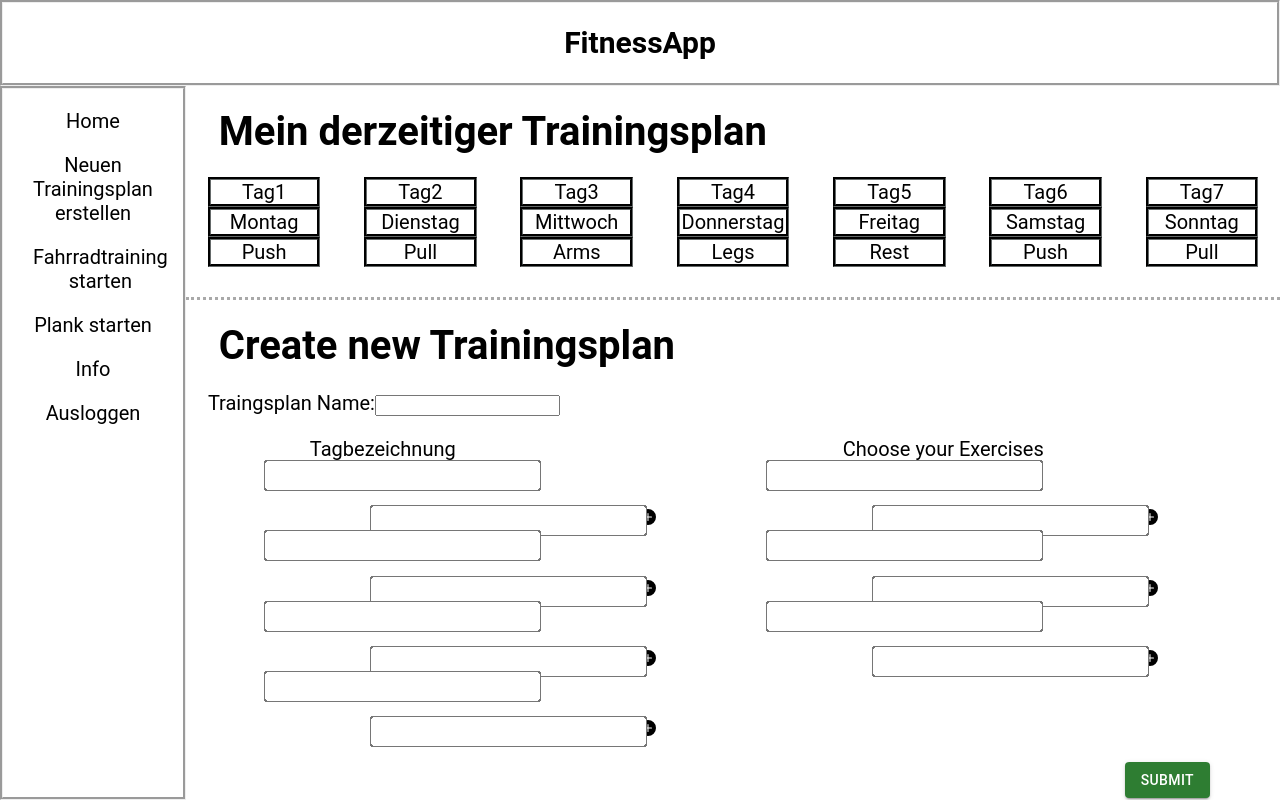
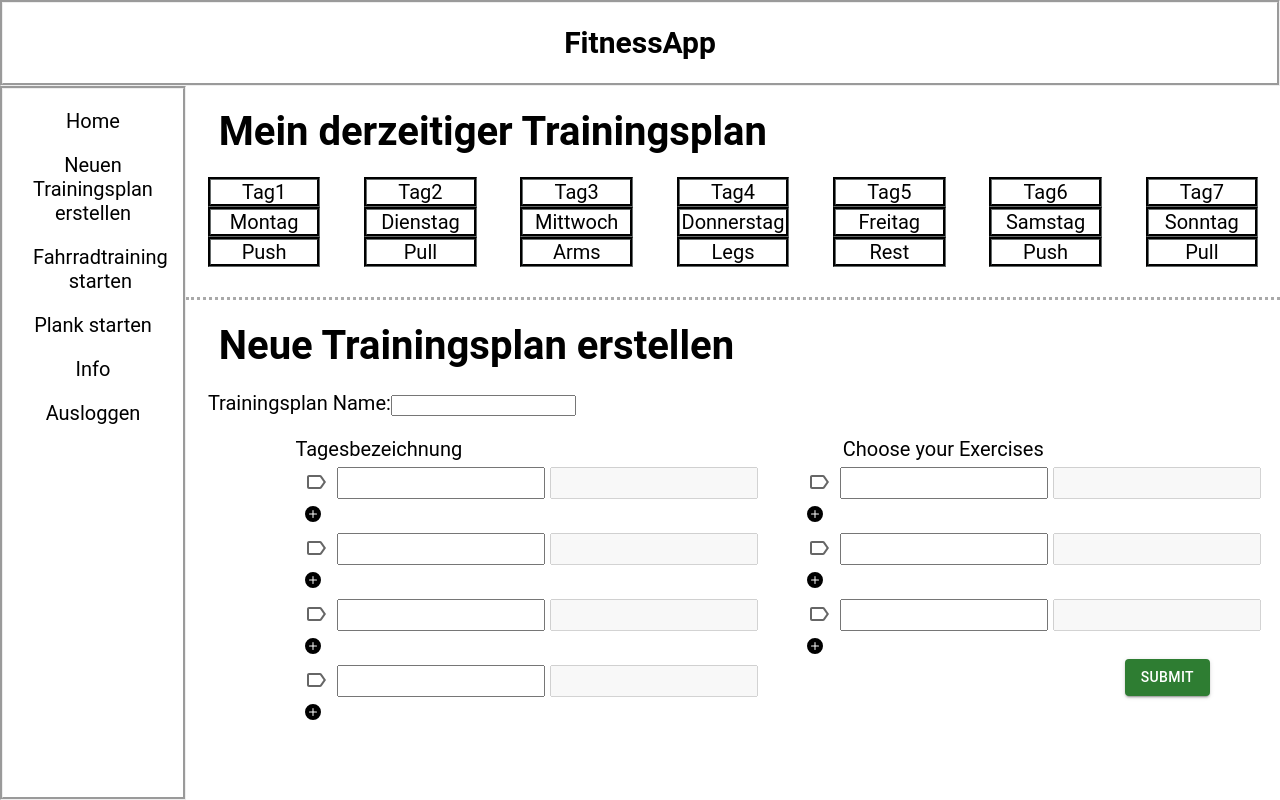
Before and after one commit to Laurin291/fitnesswebapp, a React (Create React App) app: page /create in a window 1280 px wide. Built offline with nearby package versions, Linux system fonts and the light colour scheme.

Commit message:
Validations Bug fixes REST Day Checkbox (Create.js)

```diff
--- a/src/App.js
+++ b/src/App.js
@@ -10,6 +10,7 @@ import CyclingArea from "./pages/CyclingArea.js"
 import React from "react";
 import Plank from "./pages/Plank";
 import Plankanimation from "./pages/Plankanimation";
+import Trainingsplanverwaltung from "./pages/Trainingsplanverwaltung";
 
 function App() {
     return (
@@ -36,6 +37,7 @@ function App() {
                 <Route path="/CyclingArea/:difficulty" element={<CyclingArea/>} />
                 <Route path="/Plank" element={<Plank/>} />
                 <Route path="/Plankanimation/:time" element={<Plankanimation/>} />
+                <Route path="/Trainingsplanverwaltung/:alert" element={<Trainingsplanverwaltung/>} />
             </Routes>
 
         </BrowserRouter>
--- /dev/null
+++ b/src/Regex.js
@@ -0,0 +1,4 @@
+export const validTrainingsplanname = new RegExp(
+    '^[a-zA-Z0-9_]+$'
+);
+export const validTagesbezeichnung = new RegExp('^[a-zA-Z0-9/_]+$')
--- a/src/data.js
+++ b/src/data.js
@@ -13,7 +13,7 @@ class Data {
         // eslint-disable-next-line react-hooks/rules-of-hooks
         useEffect(() => {
             const fetchUebungen = async () => {
-                const { data, error } = await supabase
+                const {data, error} = await supabase
                     .storage
                     .from('images')
                     .download('Beinpresse.PNG')
@@ -126,6 +126,29 @@ class Data {
         return uebungen
     }
 
+    getbyUbung2(uebung) {
+        // eslint-disable-next-line react-hooks/rules-of-hooks
+        const [fetchError, setFetchError] = useState(null)
+        // eslint-disable-next-line react-hooks/rules-of-hooks
+        const [uebungen, setUebungen] = useState(null)
+        // eslint-disable-next-line react-hooks/rules-of-hooks
+        const fetchUebungen = async () => {
+            const {data, error} = await supabase
+                .from("uebungen")
+                .select("uebungID")
+                .match({Name: uebung})
+
+            if (data) {
+                setUebungen(data)
+            }
+
+        }
+        fetchUebungen()
+
+
+        return uebungen
+    }
+
     getbyUbung(table, uebung) {
         // eslint-disable-next-line react-hooks/rules-of-hooks
         const [fetchError, setFetchError] = useState(null)
@@ -157,18 +180,53 @@ class Data {
     }
 
 
-    async post(Name, Kategorie) {
+    async postTrainingsplan(array, trainingsplanname) {
+        let uebungsIDs
+        let tagesbezeichnung
+        let iserror = false
 
-        const {data, error} = await supabase
-            .from('uebungen')
-            .insert([{Name, Kategorie}])
+        const { data2, error } = await supabase
+            .from('trainingsplan')
+            .insert({name: trainingsplanname})
+            .select()
 
-        if (error) {
-            console.log(error)
+
+
+
+
+        console.log(data2)
+
+
+        if (error == null) {
+            const {data, error2} = await supabase
+                .from("trainingsplan")
+                .select("trainingsplanID")
+                .match({name: trainingsplanname})
+
+            if (error2 == null) {
+                for (let i = 0; i < array.length; i++) {
+                    uebungsIDs = array[i][1]
+                    tagesbezeichnung = array[i][0]
+
+
+                    const {error} = await supabase
+                        .from('trainingstag')
+                        .insert([{
+                            trainingsplanID: data[0].trainingsplanID,
+                            uebungIDs: uebungsIDs,
+                            Tagesbezeichung: tagesbezeichnung
+                        }])
+                }
+            } else {
+                iserror = true
+            }
+
+
+        } else {
+            iserror = true
         }
-        if (data) {
-            console.log(data)
-        }
+        return iserror
+
     }
 
     async update(Name, Kategorie, id) {
@@ -183,6 +241,7 @@ class Data {
 }
 
 
-const data = new Data();
+const
+    data = new Data();
 
 export default data
--- a/src/index.css
+++ b/src/index.css
@@ -231,11 +231,7 @@ a {
 
 
 
-.uebungauswählen{
-  margin-left: 25%;
-  margin-top: 5%;
-  scale: 150%;
-}
+
 
 
 
@@ -360,7 +356,7 @@ a {
 }
 
 .plusicon{
-  margin-left: 8%;
+  margin-left: 2%;
 }
 
 #submitButton{
@@ -428,9 +424,26 @@ a {
 
 .tagesbezeichnung{
   color: black;
-  margin-left: 3%;
-  scale: 150%;
+
+  width: 15em;
+  height: 2em;
+  margin-right: 1%;
 }
+
+.uebungauswählen{
+
+  width: 15em;
+  height: 2em;
+}
+
+#loading{
+  position: absolute;
+  justify-content: center;
+}
+.LabelCheckbox{
+
+}
+
 
 /* App.js ****************************************************************** */
 
--- a/src/pages/Create.js
+++ b/src/pages/Create.js
@@ -1,38 +1,52 @@
-import {useState} from 'react'
+import {useEffect, useState} from 'react'
 import data from "../data.js";
 import {ReactComponent as PlusIcon} from '../icons/plus-circle-fill.svg';
 import {Link} from "react-router-dom";
 import Button from '@mui/material/Button';
+import supabase from "../config/supabaseClient";
+import * as React from 'react';
+import Box from '@mui/material/Box';
+import Fade from '@mui/material/Fade';
+import CircularProgress from '@mui/material/CircularProgress';
+import Typography from '@mui/material/Typography';
+import Backdrop from '@mui/material/Backdrop';
+import Snackbar from '@mui/material/Snackbar';
+import MuiAlert from '@mui/material/Alert';
+import {useNavigate} from "react-router-dom";
+import { validTrainingsplanname, validTagesbezeichnung } from '../Regex.js';
+import Checkbox from "@mui/material/Checkbox";
+import LabelOutlinedIcon from '@mui/icons-material/LabelOutlined';
+import LabelIcon from '@mui/icons-material/Label';
 
 
 export default function Create() {
     const [numChildren, setNumChildren] = useState(0)
     const [value, setValue] = useState("Beine");
     const [Trainingsplanname, setTrainingsplanname] = useState('')
-    const [Tgsbz1, setTgsbz1] = useState('')
-    const [Tgsbz2, setTgsbz2] = useState('')
-    const [Tgsbz3, setTgsbz3] = useState('')
-    const [Tgsbz4, setTgsbz4] = useState('')
-    const [Tgsbz5, setTgsbz5] = useState('')
-    const [Tgsbz6, setTgsbz6] = useState('')
-    const [Tgsbz7, setTgsbz7] = useState('')
+
     const [formError, setFormError] = useState(null)
+    const [loading, setLoading] = React.useState(false);
+    const [query, setQuery] = React.useState('idle');
+    const timerRef = React.useRef();
+    const navigate = useNavigate();
+    const [error, setError] = useState(true)
+    const [alertinhalt, setAlertInhalt] = useState("")
+    const [checked, setChecked] = React.useState(true);
 
 
-    let items = []
-
-    window.onbeforeunload = function(){
+    window.onbeforeunload = function () {
         window.localStorage.clear()
         return 'Are you sure you want to leave?';
     };
 
     // Funktion um die ausgewaehlten Uebungen von Uebungselect.js in ihre Kurzform umzuwandeln und anzuzeigen
-    function getText(nummer) {
+    function getUebungText(nummer) {
         let text = null
         text = window.localStorage.getItem(nummer)
 
 
         if (text != null && text.length > 2) {
+            console.log("************** " + text.length)
             let text1 = text.split(",")
             let hilfe = []
             for (let i = 0; i < text1.length; i++) {
@@ -49,15 +63,15 @@ export default function Create() {
 
             if (kurzNamenobjectarray.every(element => element !== null)) {
                 for (let i = 0; i < kurzNamenobjectarray.length; i++) {
-                    let otto = kurzNamenobjectarray[i][0].Kurzname
+                    let kurzname = kurzNamenobjectarray[i][0].Kurzname
 
-                    kurzNameString.push(otto)
+                    kurzNameString.push(kurzname)
                 }
 
             }
-            let ausgabeVor ='';
-            for (let i = 0; i < kurzNameString.length; i++){
-                ausgabeVor = ausgabeVor + kurzNameString[i].replace("[", "").replace("]", "").replace('"', '').replace(' ','') + ", "
+            let ausgabeVor = '';
+            for (let i = 0; i < kurzNameString.length; i++) {
+                ausgabeVor = ausgabeVor + kurzNameString[i].replace("[", "").replace("]", "").replace('"', '').replace(' ', '') + ", "
             }
 
             return ausgabeVor
@@ -68,6 +82,39 @@ export default function Create() {
 
     }
 
+    function getNameText(nummer) {
+        return window.localStorage.getItem("Name" + nummer.number)
+    }
+
+    function getTrainingsplanNameText() {
+        return window.localStorage.getItem("TrainingsplanName")
+    }
+
+    function saveName(name, nummer) {
+
+        if (!validTagesbezeichnung.test(name)) {
+            document.getElementById(nummer.number).style.backgroundColor = 'lightsalmon'
+
+        }else {
+            document.getElementById(nummer.number).style.backgroundColor = "lightgreen";
+            window.localStorage.setItem("Name" + nummer.number, name)
+
+        }
+    }
+
+    function saveTrainingsplanName(name) {
+        if (!validTrainingsplanname.test(name)) {
+            document.getElementById("trainingsplanname").style.backgroundColor = 'lightsalmon'
+
+        }else {
+            document.getElementById("trainingsplanname").style.backgroundColor = "lightgreen";
+            window.localStorage.setItem("TrainingsplanName", name)
+
+        }
+
+
+    }
+
     //Funktion um den LocalStorage zu löschen *********************************
     function clearLocalStorage() {
         window.localStorage.clear()
@@ -75,12 +122,32 @@ export default function Create() {
 
     //Component der Trainingsplanerstellung um öfter das gleiche Object am Bildschirm anzuzeigen
     const DayCreateComponent = (number) => {
+
+
+
+        const handleChange = (event) => {
+            if (document.getElementById(number.number).disabled === false){
+                document.getElementById(number.number).disabled = true
+                document.getElementById(number.number).value = "REST"
+                window.localStorage.setItem("Name"+number.number, "REST")
+            }else{
+                document.getElementById(number.number).disabled = false
+                document.getElementById(number.number).value = ""
+                window.localStorage.setItem("Name"+number.number, "")
+            }
+
+
+        };
+
+
         return (
             <li>
-                <input type="text" className="tagesbezeichnung" value={Tgsbz1}
-                       onChange={(e) => setTgsbz1(e.target.value)}></input>
-                <input type="text" className="uebungauswählen"  value={getText(number.number)}></input>
-                <Link to={'/uebungselect/' + number.number}><PlusIcon class="plusicon"/></Link>
+                <Checkbox icon={<LabelOutlinedIcon/>} checkedIcon={<LabelIcon />} onChange={handleChange}/>
+                <input type="text" id={number.number} className="tagesbezeichnung" defaultValue={getNameText(number)}
+                       onChange={(e) => saveName(e.target.value, number)}></input>
+
+                <input type="text" className="uebungauswählen" disabled value={getUebungText(number.number)}></input>
+                <Link to={'/uebungselect/' + number.number}><PlusIcon class="plusicon"></PlusIcon> </Link>
             </li>
         )
     }
@@ -95,6 +162,95 @@ export default function Create() {
             </div>
         )
     }
+
+
+    // Funktion um den ganzen Trainingsplan zu speichern **********************
+    async function submitAction() {
+        setOpen(false)
+        setError(false)
+
+        let tagesbezeichnungUebungen = []
+        let uebungen = []
+
+        try {
+
+
+            for (let i = 1; i <= 7; i++) {
+
+                uebungen.push(window.localStorage.getItem(i).split(','))
+            }
+
+
+            for (let i = 0; i < uebungen.length; i++) {
+                for (let j = 0; j < uebungen[i].length; j++) {
+
+
+                    const {data, error} = await supabase
+                        .from("uebungen")
+                        .select("uebungID")
+                        .match({Name: uebungen[i][j]})
+
+
+                    uebungen[i][j] = data[0].uebungID
+
+
+                }
+
+                let a = i + 1
+                let b = "Name" + a
+                let newItems = [window.localStorage.getItem(b), uebungen[i]];
+                tagesbezeichnungUebungen.push(newItems);
+
+            }
+
+
+            uebungen = data.postTrainingsplan(tagesbezeichnungUebungen, window.localStorage.getItem("TrainingsplanName"))
+
+            uebungen.then(value => {
+                setError(value)
+
+
+                if (!value) {
+                    navigate("/Trainingsplanverwaltung/true")
+                    clearLocalStorage()
+
+                } else {
+                    handleClick("Trainingsplanname bereits vorhanden")
+                }
+            })
+
+
+
+
+        } catch (e) {
+            setError(true)
+            console.log(e.message)
+            handleClick('Bitte alles ausfüllen')
+        }
+
+
+    }
+
+
+    const Alert = React.forwardRef(function Alert(props, ref) {
+        return <MuiAlert elevation={6} ref={ref} variant="filled" {...props} />;
+    });
+
+    const [open, setOpen] = React.useState(false);
+
+    const handleClick = (nachricht) => {
+        setOpen(true);
+        setAlertInhalt(nachricht)
+    };
+
+    const handleClose = (event, reason) => {
+        if (reason === 'clickaway') {
+            return;
+        }
+
+        setOpen(false);
+    };
+
 
     return (
         <>
@@ -146,37 +302,54 @@ export default function Create() {
                 <form id="trainingsplanform">
                     <div>
                         <div>
-                            <h1 className="ueberschrift">Create new Trainingsplan</h1>
+                            <h1 className="ueberschrift">Neue Trainingsplan erstellen</h1>
 
                         </div>
                         <div className="trainingsplanname">
-                            <label htmlFor="trainingsplanname">Traingsplan Name:</label>
-                            <input type="text" value={Trainingsplanname}
-                                   onChange={(e) => setTrainingsplanname(e.target.value)}></input>
+                            <label htmlFor="trainingsplanname">Trainingsplan Name:</label>
+                            <input id="trainingsplanname" type="text" defaultValue={getTrainingsplanNameText()}
+                                   onInput={(e) => saveTrainingsplanName(e.target.value)} required></input>
                         </div>
                         <ul id="createList">
-                            <label htmlFor="Tagesbezeichnung" className="tagesbezeichnung">Tagbezeichnung</label>
+                            <label htmlFor="Tagesbezeichnung" className="tagesbezeichnung">Tagesbezeichnung</label>
                             {/* day1 *********************************************** */}
-                            <DayCreateComponent number={1}/>
+                            <DayCreateComponent number={1} id='1'/>
                             {/* day2 *********************************************** */}
-                            <DayCreateComponent number={2}/>
+                            <DayCreateComponent number={2} id='2'/>
                             {/* day3 *********************************************** */}
-                            <DayCreateComponent number={3}/>
+                            <DayCreateComponent number={3} id='3'/>
                             { /* day4 *********************************************** */}
-                            <DayCreateComponent number={4}/>
+                            <DayCreateComponent number={4} id='4'/>
                             {/* day5 *********************************************** */}
                             <label htmlFor="Exercise" id="Exercise">Choose your Exercises</label>
-                            <DayCreateComponent number={5}/>
+                            <DayCreateComponent number={5} id='5'/>
                             {/* day6 *********************************************** */}
-                            <DayCreateComponent number={6}/>
+                            <DayCreateComponent number={6} id='6'/>
                             {/* day7 *********************************************** */}
-                            <DayCreateComponent number={7}/>
+                            <DayCreateComponent number={7} id='7'/>
+                            <li>
+                                <Button variant="contained" color="success" id="submitButton"
+                                        onClick={submitAction}>
+                                    Submit
+                                </Button>
+                            </li>
                         </ul>
-                        <Button variant="contained" color="success" id="submitButton">
-                            Submit
-                        </Button>
 
-                        {formError && <p className="error">{formError}</p>}
+
+                        <div>
+
+                            <Snackbar open={open} autoHideDuration={6000} onClose={handleClose}>
+
+                                <Alert severity="error" onClose={handleClose} sx={{width: '100%'}}>
+                                    {alertinhalt}
+                                </Alert>
+
+
+                            </Snackbar>
+
+                        </div>
+
+
                     </div>
                 </form>
 
```
Also changed, not shown: src/pages/Trainingsplanverwaltung.js (added, +12 -0 lines), src/pages/Uebungselect.js (+49 -4 lines).
